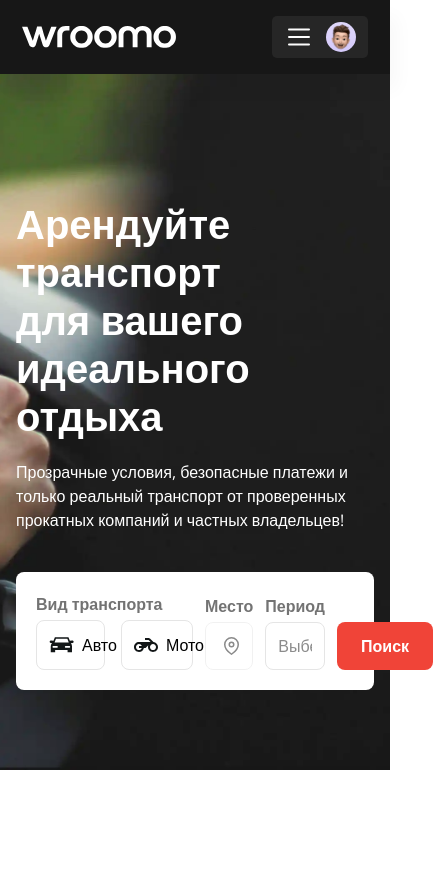
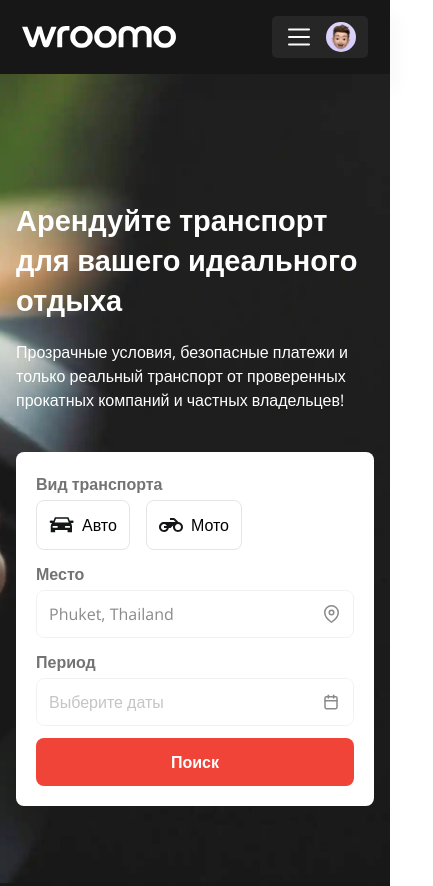
Before and after one commit to 1zzat1lla-Fayzullayev/wroomo, a React (Vite) app: page / in a window 390 px wide. Shown: the whole page, 433 px wide, since content can reach past the window. Before the commit the page ends 844 px from the top, so only its background shows below. Built offline with nearby package versions, Linux system fonts and the light colour scheme.

Commit message:
end hero

```diff
--- a/src/components/hero.jsx
+++ b/src/components/hero.jsx
@@ -2,8 +2,6 @@ import React, { useEffect, useRef } from "react";
 import Wrapper from "../layout/wrapper";
 import flatpickr from "flatpickr";
 import "flatpickr/dist/flatpickr.min.css";
-
-
 
 function Hero() {
   const calendarRef = useRef();
@@ -14,8 +12,7 @@ function Hero() {
         mode: "range",
         dateFormat: "Y-m-d",
         rangeSeparator: " — ",
-        position: "below"
-
+        position: "below",
       });
     }
   }, []);
@@ -24,16 +21,16 @@ function Hero() {
       <div className="hero">
         <Wrapper>
           <div className="flex flex-col text-white">
-            <h2 className="text-[40px] leading-[48px] font-bold">
+            <h2 className="text-[29px] leading-[40px] md:text-[40px] md:leading-[48px] font-bold">
               Арендуйте транспорт <br /> для вашего идеального отдыха
             </h2>
-            <p className=" mt-[20px]">
+            <p className=" mt-[20px] max-w-[600px]">
               Прозрачные условия, безопасные платежи и только реальный транспорт
               от проверенных прокатных компаний и частных владельцев!
             </p>
 
-            <div className="bg-white p-[20px] rounded-[8px] mt-[40px] flex items-end gap-[12px]">
-              <div className="text-black flex flex-col gap-[4px] w-full">
+            <div className="bg-white p-[20px] rounded-[8px] mt-[40px] flex flex-col lg:items-end gap-[12px] lg:flex-row">
+              <div className="text-black flex flex-col gap-[4px] flex-[0_0_auto]">
                 <span className="text-[#737373] font-[600]">
                   Вид транспорта
                 </span>
@@ -53,13 +50,13 @@ function Hero() {
                 <span className="text-[#737373] font-[600]">Место</span>
                 <div className="flex items-center h-[48px] gap-[4px] overflow-hidden p-[12px] rounded-[8px] border border-[#e5e5e5] bg-inherit text-[#171717]  w-full opacity-[.5]">
                   <input
-                    disabled=""
+                    disabled
                     type="text"
                     placeholder=""
                     aria-label=""
-                    maxlength="128"
+                    maxLength="128"
                     value="Phuket, Thailand"
-                    className="outline-none border-none w-full"
+                    className="outline-none border-none w-full select-none"
                   />
                   <img src="/filter_location_logo.svg" />
                 </div>
@@ -67,15 +64,21 @@ function Hero() {
 
               <div className="flex flex-col gap-[4px] w-full">
                 <span className="text-[#737373] font-[600]">Период</span>
+                <div className="flex items-center h-[48px] overflow-hidden  rounded-[8px] bg-inherit text-[#171717] relative  w-full opacity-[.5]">
                   <input
                     ref={calendarRef}
                     type="text"
                     placeholder="Выберите даты"
                     className="flex items-center h-[48px] gap-[4px] overflow-hidden p-[12px] rounded-[8px] border border-[#e5e5e5] bg-inherit text-[#171717] w-full"
                   />
+                  <img
+                    src="/filter_date_logo.svg"
+                    className="absolute right-[15px]"
+                  />
+                </div>
               </div>
 
-              <button className="px-[24px] py-[12px] text-[16px] font-[600] bg-[#f04438] rounded-[8px] whitespace-nowrap">
+              <button className="px-[24px] py-[12px] text-[16px] font-[600] bg-[#f04438] rounded-[8px] whitespace-nowrap transition-all ease-in-out hover:opacity-[.8] cursor-pointer">
                 Поиск
               </button>
             </div>
```
Lines whose indentation alone changed are shown as unchanged.
